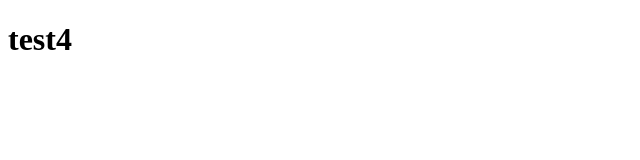
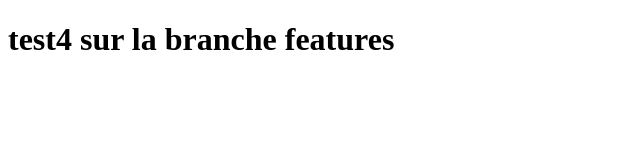
Before and after one commit to ahmetsiby/tetst, a plain HTML site: page index.html in a window 1280 px wide. Shown: the whole page, without its empty margins (0-640 px from the left). Drawn offline with Linux system fonts and the light colour scheme.

Commit message:
nouvelle branche features

```diff
--- a/index.html
+++ b/index.html
@@ -6,6 +6,6 @@
     <title>Document</title>
   </head>
   <body>
-    <h1>test4</h1>
+    <h1>test4 sur la branche features</h1>
   </body>
 </html>
```
